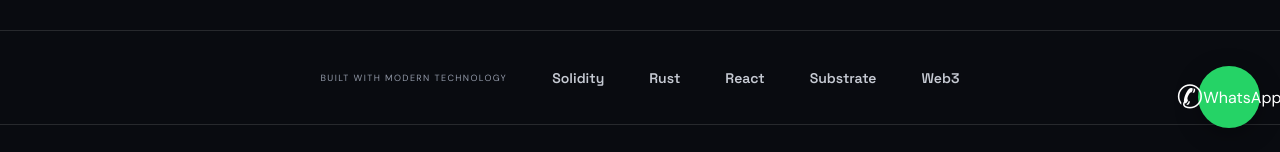
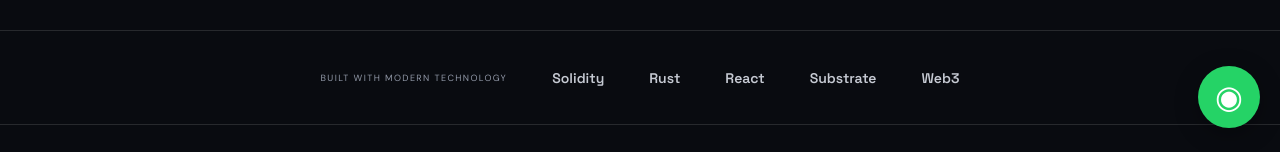
Before and after one commit to BlockForge-Devhimu/BlockForge-webiste-, a React (Vite) app: page / in a window 1280 px wide. Shown: the part 648-800 px from the top of the page. Built offline with nearby package versions, Linux system fonts and the light colour scheme.

Commit message:
Update App.jsx

```diff
--- a/src/App.jsx
+++ b/src/App.jsx
@@ -307,14 +307,13 @@ function App() {
       </main>
 
       <a
-  href="https://wa.me/917068199604?text=Hi%20BlockForge%21%20I%27m%20interested%20in%20your%20blockchain%20development%20services."
+  href="https://wa.me/917068199604?text=Hi%20BlockForge"
   className="whatsapp-float"
   target="_blank"
   rel="noopener noreferrer"
   aria-label="Chat with BlockForge on WhatsApp"
 >
-  <span className="whatsapp-icon">✆</span>
-  <span>WhatsApp</span>
+  <span className="whatsapp-icon">◉</span>
 </a>
 <footer className="footer section-wrap">
         <a className="brand" href="#home">
```
